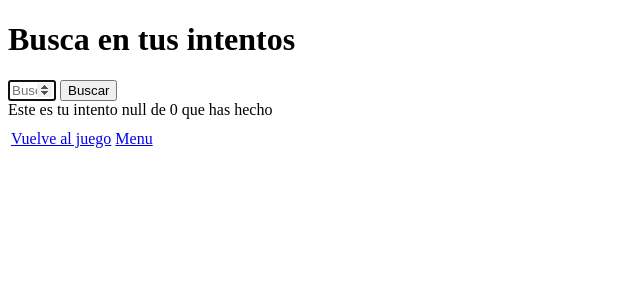
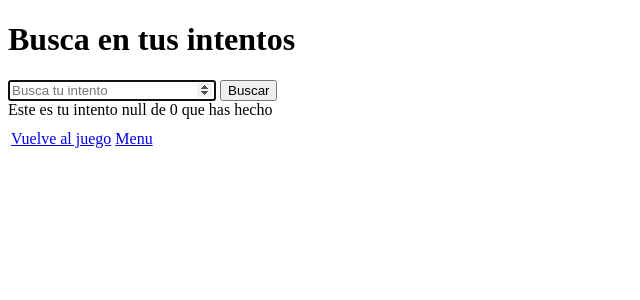
Before and after one commit to JonFHq/Wordle-SpringBoot, a Spring Boot app: page /searchTry in a window 1280 px wide. Shown: the top 300 px of the page, without its empty margins (0-640 px from the left). Run offline with Spring Boot 4, Linux system fonts and the light colour scheme.

Commit message:
chiquicommit

```diff
--- a/src/main/resources/application.properties
+++ b/src/main/resources/application.properties
@@ -1,2 +1,2 @@
-spring.profiles.active = mid
+spring.profiles.active = hard
 spring.main.allow-circular-references = true
--- a/src/main/resources/templates/searchTry.html
+++ b/src/main/resources/templates/searchTry.html
@@ -9,7 +9,7 @@
 <body>
     <h1>Busca en tus intentos</h1>
     <form action="/searchTry" th:object="${try}" method="POST">
-        <input type="number" name="try" placeholder="Busca tu intento" min="1" th:max="${tries}" required autofocus />
+        <input type="number" name="try" placeholder="Busca tu intento" min="1" th:max="${tries}" required autofocus style="width: 200px;"/>
         <input type="submit" value="Buscar" />
     </form>
     <table>
```
